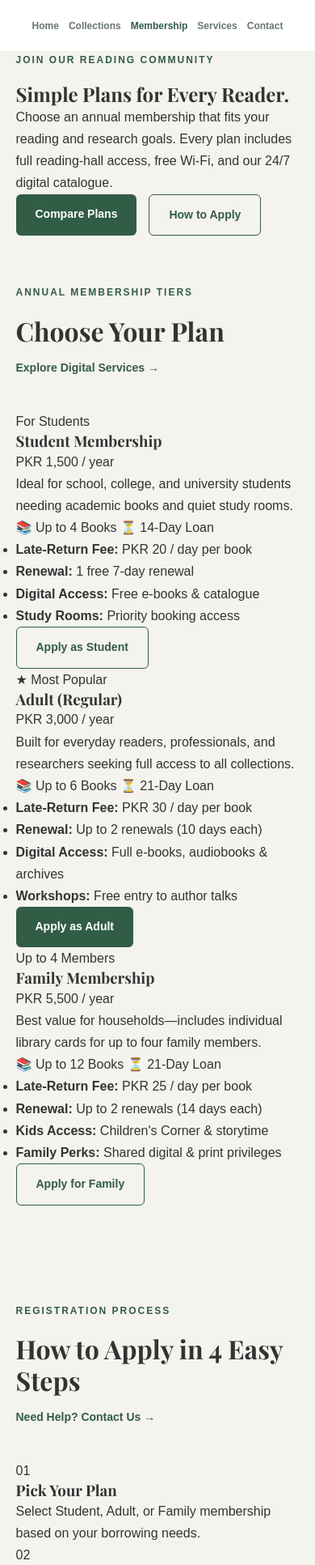
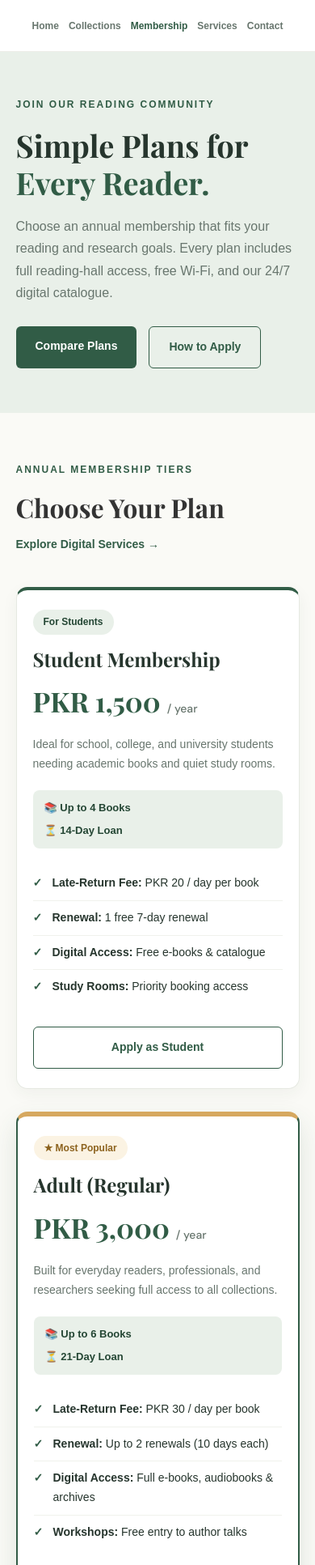
Before and after one commit to ahmedtahir0123/readers-haven-library, a website: page src/membership.html in a window 390 px wide. Shown: the part 67-2000 px from the top of the page at 81% size. Drawn offline with nearby package versions, Linux system fonts and the light colour scheme.

Commit message:
style: add membership page card styling and responsive media queries

```diff
--- a/styles/style.css
+++ b/styles/style.css
@@ -562,6 +562,330 @@ h1, h2, h3 {
         grid-template-columns: 1fr;
         gap: 35px;
     }
+  /* =========================================
+   Membership Page Styles
+   ========================================= */
+.m-hero {
+    padding: 75px 0;
+    background: var(--secondary);
+}
+
+.m-hero-inner {
+    max-width: 740px;
+}
+
+.m-hero h1 {
+    font-size: clamp(38px, 4.8vw, 58px);
+    margin-bottom: 18px;
+    color: var(--text);
+}
+
+.m-hero h1 span {
+    color: var(--primary);
+    display: block;
+}
+
+.m-hero p {
+    color: var(--muted);
+    max-width: 600px;
+    margin-bottom: 28px;
+}
+
+/* Plan Cards */
+.m-plans-section {
+    background: var(--background);
+}
+
+.m-plans-grid {
+    display: grid;
+    grid-template-columns: repeat(3, 1fr);
+    gap: 28px;
+    align-items: stretch;
+}
+
+.m-plan-card {
+    background: var(--white);
+    border: 1px solid #e6e9e2;
+    border-top: 4px solid var(--primary);
+    border-radius: 14px;
+    padding: 32px 26px;
+    display: flex;
+    flex-direction: column;
+    box-shadow: 0 6px 20px rgba(38, 53, 45, 0.05);
+    transition: transform 0.3s ease, box-shadow 0.3s ease;
+}
+
+.m-plan-card:hover {
+    transform: translateY(-8px);
+    box-shadow: 0 18px 36px rgba(38, 53, 45, 0.1);
+}
+
+.m-plan-featured {
+    border: 2px solid var(--primary);
+    border-top: 6px solid var(--accent);
+    box-shadow: 0 14px 32px rgba(49, 92, 70, 0.14);
+    transform: translateY(-6px);
+}
+
+.m-plan-featured:hover {
+    transform: translateY(-12px);
+}
+
+.m-badge {
+    display: inline-block;
+    align-self: flex-start;
+    background: var(--secondary);
+    color: var(--primary-dark);
+    font-size: 12px;
+    font-weight: 700;
+    padding: 5px 13px;
+    border-radius: 999px;
+    margin-bottom: 16px;
+}
+
+.m-badge-gold {
+    background: #fbf3e3;
+    color: #8c621d;
+}
+
+.m-plan-card h3 {
+    font-size: 24px;
+    margin-bottom: 10px;
+    color: var(--text);
+}
+
+.m-price {
+    font-family: 'Playfair Display', serif;
+    font-size: 34px;
+    font-weight: 700;
+    color: var(--primary);
+    margin-bottom: 12px;
+}
+
+.m-price span {
+    font-family: 'DM Sans', sans-serif;
+    font-size: 14px;
+    font-weight: 500;
+    color: var(--muted);
+}
+
+.m-desc {
+    font-size: 14px;
+    color: var(--muted);
+    margin-bottom: 20px;
+}
+
+.m-stats {
+    display: flex;
+    justify-content: space-between;
+    gap: 10px;
+    background: var(--secondary);
+    color: var(--primary-dark);
+    padding: 11px 14px;
+    border-radius: 8px;
+    font-size: 13px;
+    font-weight: 600;
+    margin-bottom: 22px;
+}
+
+.m-features {
+    list-style: none;
+    margin-bottom: 28px;
+    flex-grow: 1;
+}
+
+.m-features li {
+    position: relative;
+    padding: 9px 0 9px 24px;
+    font-size: 14px;
+    color: var(--text);
+    border-bottom: 1px solid #f0f2ec;
+}
+
+.m-features li:last-child {
+    border-bottom: none;
+}
+
+.m-features li::before {
+    content: "✓";
+    position: absolute;
+    left: 0;
+    color: var(--primary);
+    font-weight: 700;
+}
+
+.m-btn-full {
+    text-align: center;
+    width: 100%;
+}
+
+/* Step Cards */
+.m-apply-section {
+    background: var(--white);
+}
+
+.m-steps-grid {
+    display: grid;
+    grid-template-columns: repeat(4, 1fr);
+    gap: 22px;
+    margin-bottom: 40px;
+}
+
+.m-step-card {
+    background: var(--background);
+    border: 1px solid #e8ebe4;
+    border-radius: 12px;
+    padding: 26px 22px;
+    transition: transform 0.3s ease, box-shadow 0.3s ease;
+}
+
+.m-step-card:hover {
+    transform: translateY(-5px);
+    box-shadow: 0 12px 24px rgba(38, 53, 45, 0.07);
+}
+
+.m-step-num {
+    width: 42px;
+    height: 42px;
+    border-radius: 50%;
+    background: var(--primary);
+    color: var(--white);
+    font-weight: 700;
+    font-size: 14px;
+    display: flex;
+    align-items: center;
+    justify-content: center;
+    margin-bottom: 16px;
+}
+
+.m-step-card h3 {
+    font-size: 19px;
+    margin-bottom: 8px;
+    color: var(--text);
+}
+
+.m-step-card p {
+    font-size: 14px;
+    color: var(--muted);
+}
+
+/* Info Cards (Documents & Timings) */
+.m-info-grid {
+    display: grid;
+    grid-template-columns: repeat(2, 1fr);
+    gap: 28px;
+}
+
+.m-info-card {
+    background: var(--background);
+    border: 1px solid #e8ebe4;
+    border-radius: 14px;
+    padding: 32px 28px;
+    box-shadow: 0 6px 18px rgba(38, 53, 45, 0.04);
+}
+
+.m-info-head {
+    display: flex;
+    align-items: center;
+    gap: 12px;
+    margin-bottom: 20px;
+}
+
+.m-info-icon {
+    font-size: 26px;
+}
+
+.m-info-card h3 {
+    font-size: 22px;
+    color: var(--primary-dark);
+}
+
+.m-checklist {
+    list-style: none;
+}
+
+.m-checklist li {
+    position: relative;
+    padding: 11px 0 11px 26px;
+    font-size: 14px;
+    color: var(--text);
+    border-bottom: 1px solid #e7eae3;
+}
+
+.m-checklist li:last-child {
+    border-bottom: none;
+}
+
+.m-checklist li::before {
+    content: "✓";
+    position: absolute;
+    left: 0;
+    color: var(--primary);
+    font-weight: 700;
+}
+
+.m-row {
+    display: flex;
+    justify-content: space-between;
+    gap: 16px;
+    padding: 12px 0;
+    border-bottom: 1px solid #e7eae3;
+    font-size: 14px;
+}
+
+.m-row:last-child {
+    border-bottom: none;
+}
+
+.m-row span {
+    color: var(--muted);
+}
+
+.m-row strong {
+    color: var(--primary-dark);
+    text-align: right;
+}
+
+/* Membership Page Responsive Media Queries */
+@media (max-width: 950px) {
+    .m-plans-grid {
+        grid-template-columns: 1fr;
+        max-width: 540px;
+        margin: 0 auto;
+    }
+
+    .m-plan-featured {
+        transform: none;
+    }
+
+    .m-steps-grid {
+        grid-template-columns: repeat(2, 1fr);
+    }
+
+    .m-info-grid {
+        grid-template-columns: 1fr;
+    }
+}
+
+@media (max-width: 650px) {
+    .m-hero {
+        padding: 55px 0;
+    }
+
+    .m-steps-grid {
+        grid-template-columns: 1fr;
+    }
+
+    .m-plan-card,
+    .m-info-card {
+        padding: 24px 20px;
+    }
+
+    .m-stats {
+        flex-direction: column;
+        gap: 6px;
+    }
+}
 }
 
 /* =========================================
```
